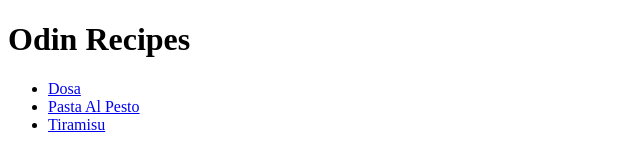
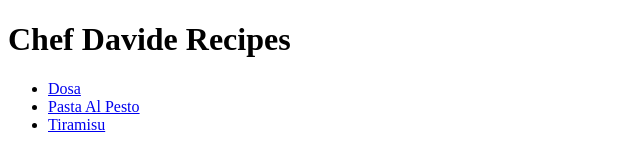
Before and after one commit to Royz88/odin-recipes, a plain HTML site: page index.html in a window 1280 px wide. Shown: the whole page, without its empty margins (0-640 px from the left). Drawn offline with Linux system fonts and the light colour scheme.

Commit message:
Changed Title

```diff
--- a/index.html
+++ b/index.html
@@ -4,9 +4,9 @@
     <meta charset="UTF-8">
     <meta http-equiv="X-UA-Compatible" content="IE=edge">
     <meta name="viewport" content="width=device-width, initial-scale=1.0">
-    <title>Odin Recipes</title>
+    <title>Davide Recipes</title>
 </head>
-    <h1><strong>Odin Recipes</strong></h1>
+    <h1><strong>Chef Davide Recipes</strong></h1>
     <ul>
     <li><a href="recipes/dosa.html">Dosa</a></li>
     <li><a href="recipes/pasta-al-pesto.html">Pasta Al Pesto</a></li>
```
